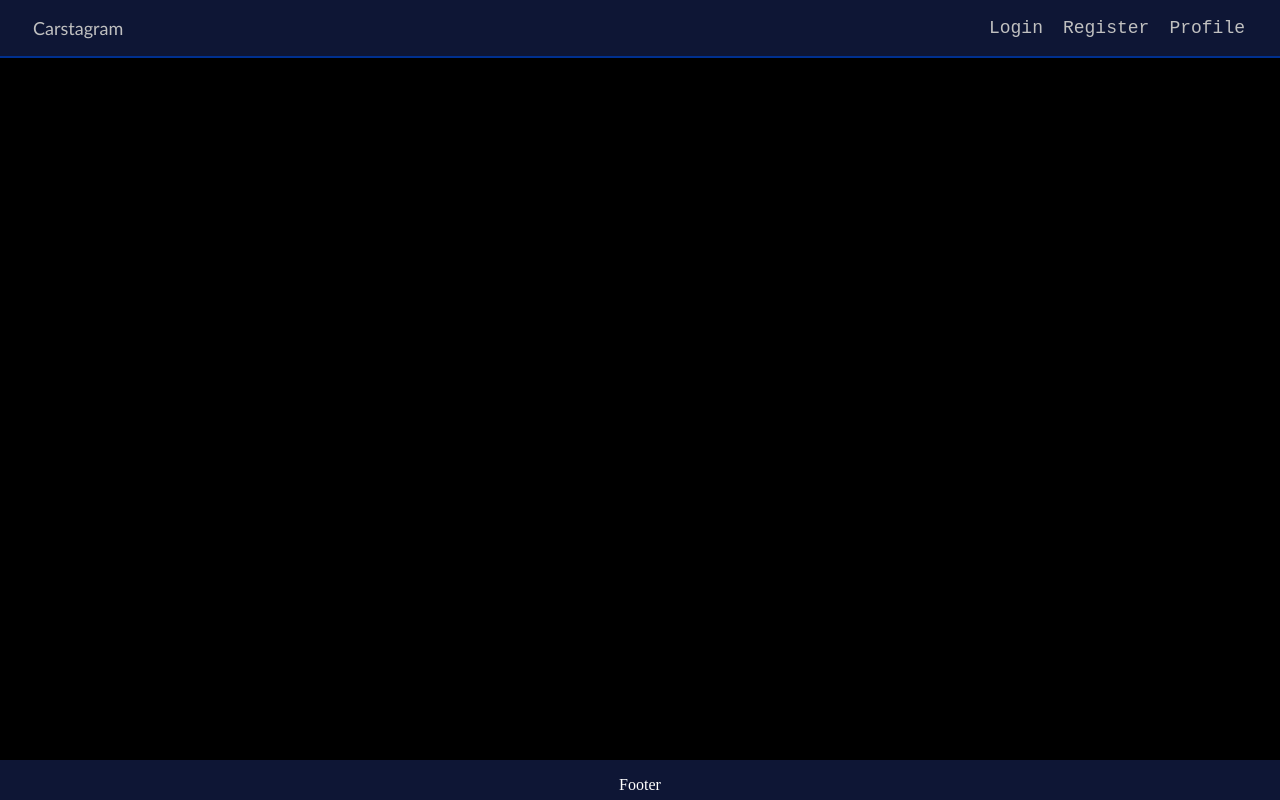
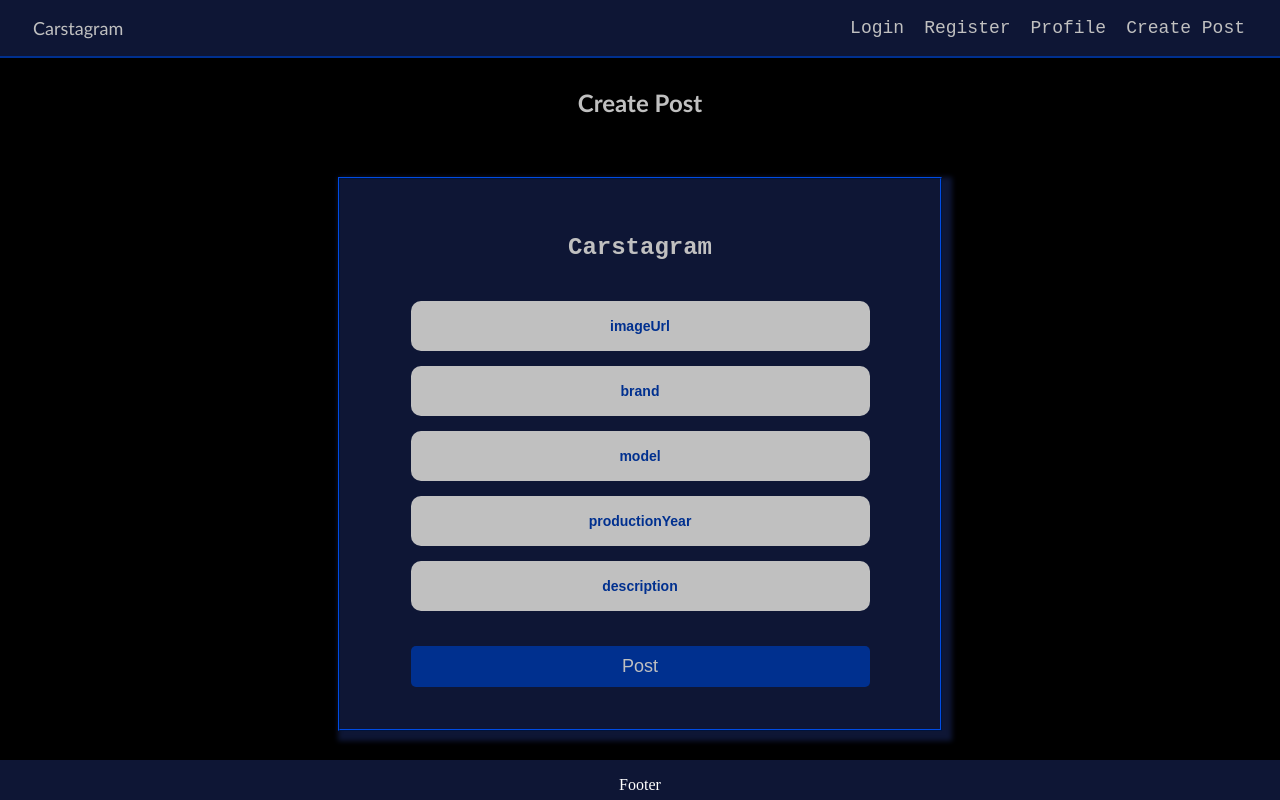
Before and after one commit to mmladenov7/SoftUni-Exam-React, a React (Vite) app in the folder client/: page /posts/create in a window 1280 px wide. Built offline with nearby package versions, Linux system fonts and the light colour scheme.

Commit message:
Css changes and Create Post form

```diff
--- a/client/src/App.jsx
+++ b/client/src/App.jsx
@@ -4,6 +4,7 @@ import Header from "./components/Header/Header"
 import Register from "./components/Authentication/Register/Register"
 import Login from "./components/Authentication/Login/Login"
 import Footer from "./components/Footer/Footer"
+import CreatePost from "./components/Cars/CreatePost"
 
 
 function App() {
@@ -13,6 +14,7 @@ function App() {
       <Routes>
         <Route path="/users/login" element={<Login />} />
         <Route path="/users/register" element={<Register />} />
+        <Route path="/posts/create" element={<CreatePost />} />
       </Routes>
       <Footer />
     </>
--- a/client/src/components/Authentication/Form.module.scss
+++ /dev/null
@@ -1,100 +0,0 @@
-$gray-var: #C0C0C0;
-$dark-blue-var: #0E1635;
-$light-blue-var: #00308F;
-$border-var: 2px ridge $light-blue-var;
-$border-shadow-var: 5px 5px 5px 5px $dark-blue-var;
-
-form {
-    background: $dark-blue-var;
-    padding: 45px;
-    text-align: center;
-    border-left: none;
-    display: inline-block;
-
-    input,
-    textarea {
-        outline: 0;
-        background: $gray-var;
-        width: 90%;
-        height: 50px;
-        border: 0;
-        margin: 0 0 15px;
-        padding: 15px;
-        border-radius: 10px;
-        box-sizing: border-box;
-        font-size: 14px;
-        text-align: center;
-        font-weight: bold;
-        font-family: Arial, Helvetica, sans-serif
-    }
-
-    input::placeholder {
-        color: $light-blue-var;
-    }
-
-    button {
-        font-family: Arial, Helvetica, sans-serif;
-        border-radius: 5px;
-        padding: 10px 20px;
-        margin-top: 5px;
-        font-size: 18px;
-        background-color: $light-blue-var;
-        color: $gray-var;
-        width: 90%;
-        border: none;
-    }
-
-    button:hover {
-        cursor: pointer;
-        zoom: 120%;
-    }
-
-    h2 {
-        margin-top: -10px;
-        padding-top: 20px;
-        padding-bottom: 20px;
-        font-family: 'Courier New', Courier, monospace;
-    }
-
-    a {
-        color: $light-blue-var;
-        text-decoration: none;
-    }
-
-    p {
-        color: $gray-var;
-    }
-}
-
-h2 {
-    color: $gray-var;
-    padding-top: 10px;
-    text-align: center;
-    font-family: 'Trebuchet MS', 'Lucida Sans Unicode', 'Lucida Grande', 'Lucida Sans', Arial, sans-serif;
-}
-
-.register {
-    margin: 60px auto;
-    width: 800px;
-    height: 500px;
-    display: flex;
-    border: $border-var;
-    box-shadow: $border-shadow-var;
-
-    img {
-        width: 40%;
-    }
-}
-
-.login {
-    margin: 60px auto;
-    width: 700px;
-    height: 380px;
-    display: flex;
-    border: $border-var;
-    box-shadow: $border-shadow-var;
-
-    img {
-        width: 40%;
-    }
-}
--- a/client/src/components/Authentication/Login/Login.jsx
+++ b/client/src/components/Authentication/Login/Login.jsx
@@ -1,5 +1,5 @@
 import { useEffect, useState } from 'react'
-import styles from './../Form.module.scss'
+import styles from './../auth.module.scss'
 import apiFetch from '../../../api'
 
 const startUser = { email: "", password: "" }
--- a/client/src/components/Authentication/Register/Register.jsx
+++ b/client/src/components/Authentication/Register/Register.jsx
@@ -1,5 +1,5 @@
 import { useEffect, useState } from 'react'
-import styles from './../Form.module.scss'
+import styles from './../auth.module.scss'
 import apiFetch from '../../../api'
 
 const startUser = { username: "", email: "", password: "", repeatPassword: "" }
--- /dev/null
+++ b/client/src/components/Authentication/auth.module.scss
@@ -0,0 +1,38 @@
+$gray-var: #C0C0C0;
+$dark-blue-var: #0E1635;
+$light-blue-var: #00308F;
+$border-var: 2px ridge $light-blue-var;
+$border-shadow-var: 5px 5px 5px 5px $dark-blue-var;
+
+.register {
+    margin: 60px auto;
+    width: 800px;
+    height: 500px;
+    display: flex;
+    border: $border-var;
+    box-shadow: $border-shadow-var;
+
+    img {
+        width: 40%;
+    }
+}
+
+.login {
+    margin: 60px auto;
+    width: 700px;
+    height: 380px;
+    display: flex;
+    border: $border-var;
+    box-shadow: $border-shadow-var;
+
+    img {
+        width: 40%;
+    }
+}
+
+h2 {
+    color: $gray-var;
+    padding-top: 10px;
+    text-align: center;
+    font-family: 'Trebuchet MS', 'Lucida Sans Unicode', 'Lucida Grande', 'Lucida Sans', Arial, sans-serif;
+}
--- /dev/null
+++ b/client/src/components/Cars/CreatePost.jsx
@@ -0,0 +1,42 @@
+import { useEffect, useState } from 'react'
+import styles from './post.module.scss'
+import apiFetch from '../../api'
+
+const startPost = { imageUrl: "", brand: "", model: "", description: "", productionYear: "" }
+
+export default function CreatePost() {
+    const [post, setPost] = useState(startPost)
+
+    function changeHandler(e) {
+        setPost(data => ({
+            ...data,
+            [e.target.name]: e.target.value
+        }))
+    }
+
+    async function onSubmitHandler(e) {
+        e.preventDefault()
+
+        // const response = await apiFetch.post('users/register', post)
+        console.log(post)
+    }
+
+    return (
+        <section>
+            <div>
+                <h2>Create Post</h2>
+                <div className={styles.post}>
+                    <form onSubmit={(e) => onSubmitHandler(e)} >
+                        <h2>Carstagram</h2>
+                        <input type="text" name="imageUrl" id="imageUrl" placeholder="imageUrl" value={post.imageUrl} onChange={changeHandler} />
+                        <input type="text" name="brand" id="brand" placeholder="brand" value={post.brand} onChange={changeHandler} />
+                        <input type="text" name="model" id="model" placeholder="model" value={post.model} onChange={changeHandler} />
+                        <input type="text" name="productionYear" id="productionYear" placeholder="productionYear" value={post.productionYear} onChange={changeHandler} />
+                        <input type="textarea" name="description" id="description" placeholder="description" value={post.description} onChange={changeHandler} />
+                        <button type="submit">Post</button>
+                    </form>
+                </div>
+            </div>
+        </section>
+    )
+}
--- /dev/null
+++ b/client/src/components/Cars/post.module.scss
@@ -0,0 +1,25 @@
+$gray-var: #C0C0C0;
+$dark-blue-var: #0E1635;
+$light-blue-var: #00308F;
+$border-var: 2px ridge $light-blue-var;
+$border-shadow-var: 5px 5px 5px 5px $dark-blue-var;
+
+.post {
+    margin: 60px auto;
+    width: 600px;
+    height: 550px;
+    display: flex;
+    border: $border-var;
+    box-shadow: $border-shadow-var;
+
+    button{
+        margin-top: 20px;
+    }
+}
+
+h2 {
+    color: $gray-var;
+    padding-top: 10px;
+    text-align: center;
+    font-family: 'Trebuchet MS', 'Lucida Sans Unicode', 'Lucida Grande', 'Lucida Sans', Arial, sans-serif;
+}
--- a/client/src/components/Header/Header.jsx
+++ b/client/src/components/Header/Header.jsx
@@ -5,6 +5,7 @@ export default function Header() {
     return (
         <nav className={styles.header}>
             <ul>
+                <li><Link to="/posts/create">Create Post</Link></li>
                 <li><Link to="/users/register">Profile</Link></li>
                 <li><Link to="/users/register">Register</Link></li>
                 <li><Link to="/users/login">Login</Link></li>
--- a/client/src/main.scss
+++ b/client/src/main.scss
@@ -1,3 +1,71 @@
 body {
-    background-color: 	#000000;
+    background-color: #000000;
 }
+
+$gray-var: #C0C0C0;
+$dark-blue-var: #0E1635;
+$light-blue-var: #00308F;
+$border-var: 2px ridge $light-blue-var;
+$border-shadow-var: 5px 5px 5px 5px $dark-blue-var;
+
+form {
+    background: $dark-blue-var;
+    padding: 45px;
+    text-align: center;
+    border-left: none;
+    display: inline-block;
+
+    input,
+    textarea {
+        outline: 0;
+        background: $gray-var;
+        width: 90%;
+        height: 50px;
+        border: 0;
+        margin: 0 0 15px;
+        padding: 15px;
+        border-radius: 10px;
+        box-sizing: border-box;
+        font-size: 14px;
+        text-align: center;
+        font-weight: bold;
+        font-family: Arial, Helvetica, sans-serif
+    }
+
+    input::placeholder {
+        color: $light-blue-var;
+    }
+
+    button {
+        font-family: Arial, Helvetica, sans-serif;
+        border-radius: 5px;
+        padding: 10px 20px;
+        margin-top: 5px;
+        font-size: 18px;
+        background-color: $light-blue-var;
+        color: $gray-var;
+        width: 90%;
+        border: none;
+    }
+
+    button:hover {
+        cursor: pointer;
+        zoom: 120%;
+    }
+
+    h2 {
+        margin-top: -10px;
+        padding-top: 20px;
+        padding-bottom: 20px;
+        font-family: 'Courier New', Courier, monospace;
+    }
+
+    a {
+        color: $light-blue-var;
+        text-decoration: none;
+    }
+
+    p {
+        color: $gray-var;
+    }
+}
```
